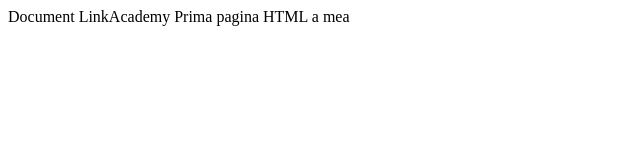
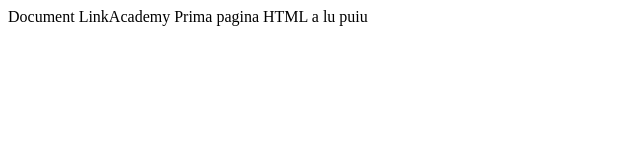
Before and after one commit to madamoldoveanu/html2324, a plain HTML site: page curs1/ap1_1.html in a window 1280 px wide. Shown: the full height of the page, 0-640 px from the left. Drawn offline with Linux system fonts and the light colour scheme.

Commit message:
Update ap1_1.html

```diff
--- a/curs1/ap1_1.html
+++ b/curs1/ap1_1.html
@@ -5,6 +5,6 @@
     <title>Document LinkAcademy</title>
     </head>
     <body>
-        Prima pagina HTML a mea
+        Prima pagina HTML a lu puiu
     </body>
     </html>
```
